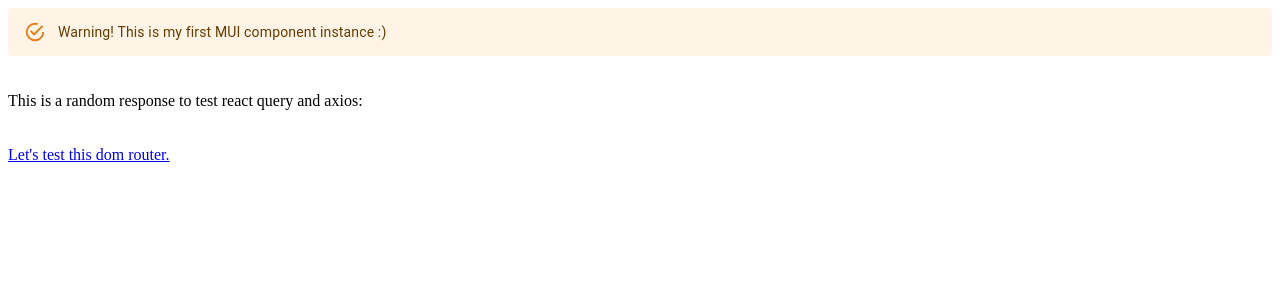
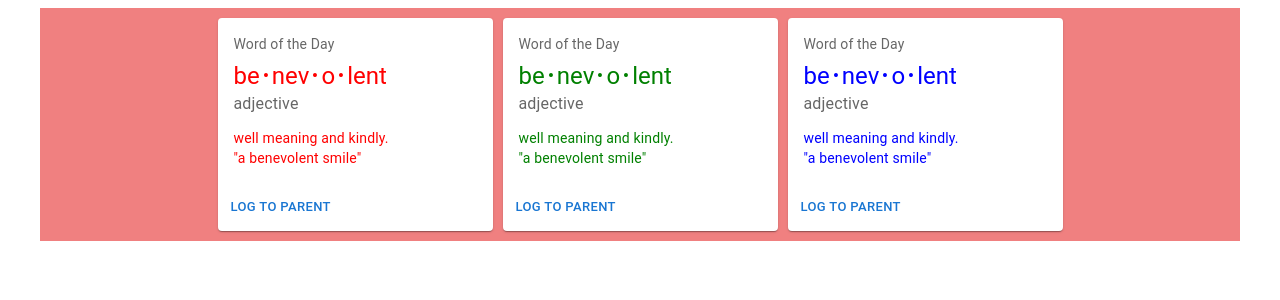
Before and after one commit to mladentsvetkov/rct-trn-jan-2022, a React (Create React App) app in the folder react-app/: page / in a window 1280 px wide. Shown: the top 300 px of the page. Built offline with nearby package versions, Linux system fonts and the light colour scheme; no server answers.

Commit message:
day one done, parent with cards children

```diff
--- a/react-app/src/App.tsx
+++ b/react-app/src/App.tsx
@@ -1,33 +1,28 @@
-import { Link } from 'react-router-dom'
-import { useQuery } from '@tanstack/react-query'
-import axios from 'axios'
-import { Alert } from '@mui/material'
-// import { createElement, ReactNode, useState } from 'react'
-// import { toast } from 'react-toastify'
-import 'react-toastify/dist/ReactToastify.css'
+import Container from '@mui/material/Container'
+import { CardMain } from 'components/CardMain/CardMain'
+import { useState } from 'react'
 
 export const App = () => {
-  const { data } = useQuery(['use-query-test'], () =>
-    axios('http://www.randomnumberapi.com/api/v1.0/random?min=100&max=1000&count=5')
-  )
-
-  // let a = 3
-
-  // let b: boolean = a
-
-  // console.log(b)
-
-  // console.log('hello')
+  const [cardsProps, setCardsProps] = useState([{ color: 'red' }, { color: 'green' }, { color: 'blue' }])
 
   return (
-    <div>
-      <Alert color="warning">Warning! This is my first MUI component instance :)</Alert>
-      <br />
-      <br />
-      <div>This is a random response to test react query and axios: {data?.data}</div>
-      <br />
-      <br />
-      <Link to="/somepage">Let's test this dom router.</Link>
-    </div>
+    <Container
+      sx={{
+        backgroundColor: 'lightcoral',
+        display: 'flex',
+        gap: '10px',
+        justifyContent: 'center',
+        padding: '10px',
+        flexWrap: 'wrap',
+      }}
+    >
+      {cardsProps.map((cardProp) => (
+        <CardMain
+          color={cardProp.color}
+          logInParent={(ev) => console.log('hey :) got logged', ev.target.toString())}
+          key={cardProp.color}
+        />
+      ))}
+    </Container>
   )
 }
--- /dev/null
+++ b/react-app/src/components/CardMain/CardMain.tsx
@@ -0,0 +1,48 @@
+import Box from '@mui/material/Box'
+import Card from '@mui/material/Card'
+import CardActions from '@mui/material/CardActions'
+import CardContent from '@mui/material/CardContent'
+import Button from '@mui/material/Button'
+import Typography from '@mui/material/Typography'
+import { MouseEvent } from 'react'
+
+const bull = (
+  <Box component="span" sx={{ display: 'inline-block', mx: '2px', transform: 'scale(0.8)' }}>
+    •
+  </Box>
+)
+
+interface CardMainProps {
+  color: string
+  logInParent: (ev: MouseEvent<HTMLButtonElement>) => void
+}
+
+export const CardMain = (props: CardMainProps) => {
+  const { color, logInParent } = props
+
+  return (
+    <Card sx={{ minWidth: 275, backgroundColor: { color } }}>
+      <CardContent>
+        <Typography sx={{ fontSize: 14 }} color="text.secondary" gutterBottom>
+          Word of the Day
+        </Typography>
+        <Typography variant="h5" component="div">
+          be{bull}nev{bull}o{bull}lent
+        </Typography>
+        <Typography sx={{ mb: 1.5 }} color="text.secondary">
+          adjective
+        </Typography>
+        <Typography variant="body2">
+          well meaning and kindly.
+          <br />
+          {'"a benevolent smile"'}
+        </Typography>
+      </CardContent>
+      <CardActions>
+        <Button size="small" onClick={logInParent} id={color}>
+          Log to Parent
+        </Button>
+      </CardActions>
+    </Card>
+  )
+}
```
